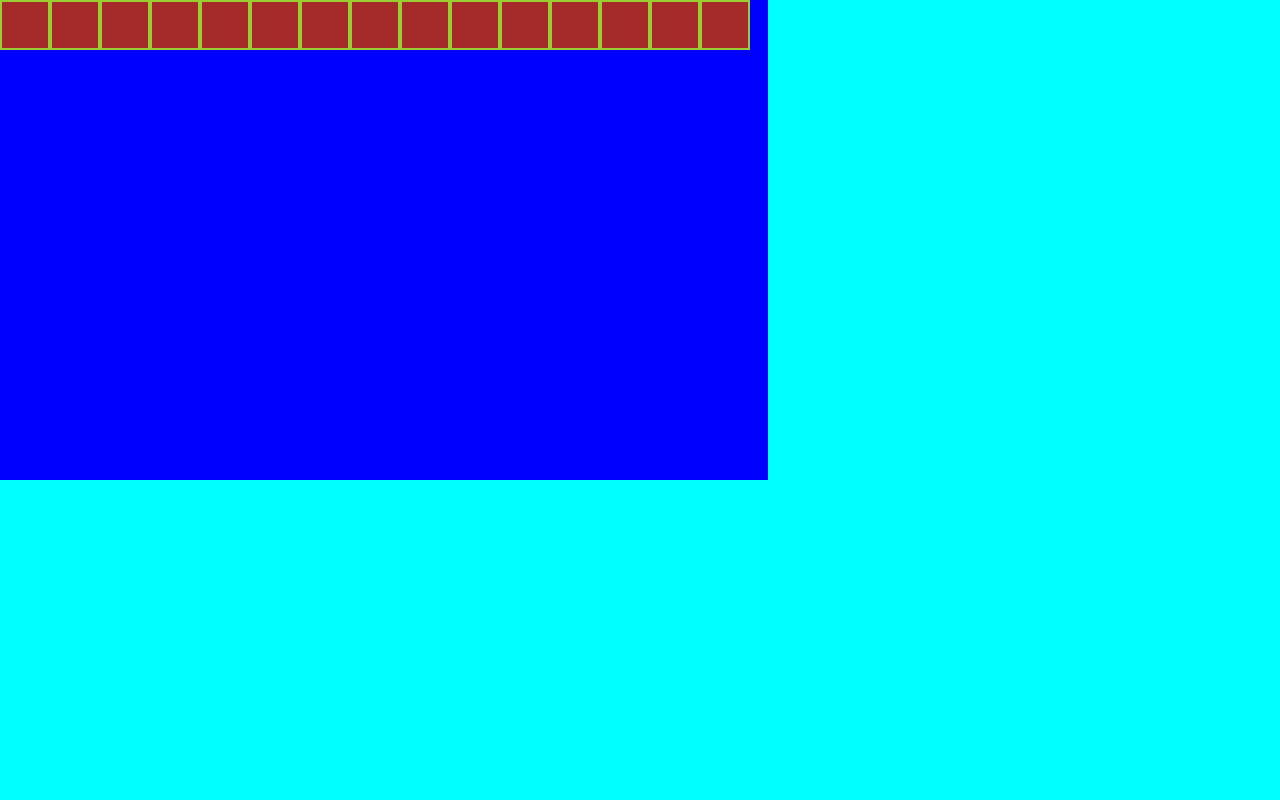
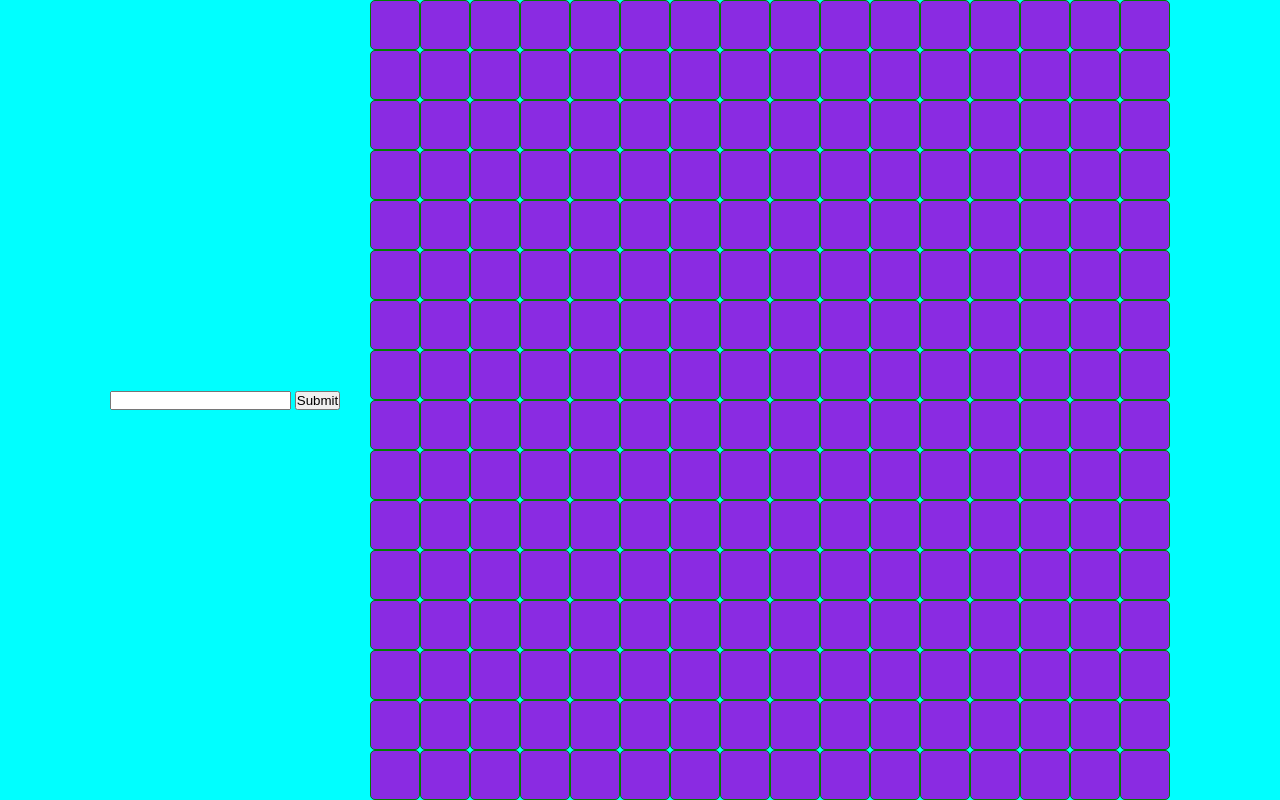
Before and after one commit to thomasprayon/etch-a-Sketch, a plain HTML site: page index.html in a window 1280 px wide. Drawn offline with Linux system fonts and the light colour scheme.

Commit message:
Display the grid

```diff
--- a/index.html
+++ b/index.html
@@ -9,7 +9,11 @@
     </head>
     <body>
         <main>
-            <div class="container"></div>
+            <section>
+                <input type="number" id="fetchNumberOfGrid" />
+                <button id="submitBtn">Submit</button>
+            </section>
+            <div class="grid-container" id="gridContainer"></div>
         </main>
         <script src="script.js"></script>
     </body>
--- a/script.js
+++ b/script.js
@@ -1,8 +1,25 @@
 console.log('Script attached to HTML');
 
-for (let i = 0; i < 15; i++) {
-    console.log(i);
-    let sketchBoard = document.createElement('div');
-    sketchBoard.className = 'grid';
-    document.querySelector('div').appendChild(sketchBoard);
+//Variables
+const submitNumberOfGrid = document.getElementById('submitBtn');
+const gridContainer = document.getElementById('gridContainer');
+const defaultValue = 16;
+
+// submitNumberOfGrid.addEventListener('click', function () {
+//     const numOfGrid = document.querySelector('#fetchNumberOfGrid').value;
+//     console.log(numOfGrid);
+//     sketchBoard(numOfGrid);
+// });
+
+function sketchBoard(num) {
+    gridContainer.style.gridTemplateColumns = `repeat(${num}, 1fr)`;
+    gridContainer.style.gridTemplateRows = `repeat(${num}, 1fr)`;
+
+    for (let i = 0; i < num * num; i++) {
+        const createDiv = document.createElement('div');
+        createDiv.classList.add('grid-element');
+        gridContainer.appendChild(createDiv);
+    }
 }
+
+sketchBoard(16);
--- a/style.css
+++ b/style.css
@@ -4,18 +4,23 @@
     padding: 0;
 }
 body {
+    height: 100vh;
+    width: 100vw;
     background-color: aqua;
 }
-.container {
-    width: 60vw;
-    height: 60vh;
-    background-color: blue;
+main {
     display: flex;
-    flex-direction: row;
+    justify-content: center;
+    align-items: center;
+    gap: 30px;
 }
-.grid {
-    width: 50px;
-    height: 50px;
-    background-color: brown;
-    border: 2px solid yellowgreen;
+.grid-container {
+    display: grid;
+    width: 800px;
+    height: 800px;
 }
+.grid-element {
+    background-color: blueviolet;
+    border: 1px solid green;
+    border-radius: 5px;
+}
```
